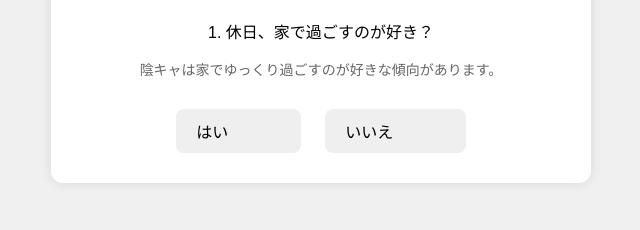
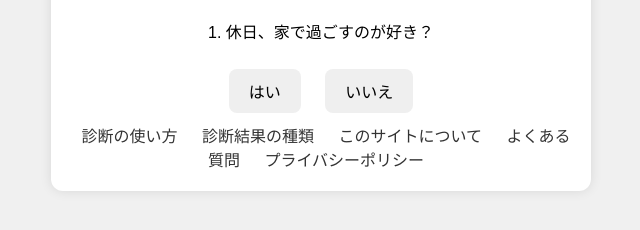
Before and after one commit to minminweb/quiz-app, a plain HTML site: page index.html in a window 1280 px wide. Shown: the part 110-340 px from the top of the page, without its empty margins (319-959 px from the left). Drawn offline with Linux system fonts and the light colour scheme.

Commit message:
Update index.html

```diff
--- a/index.html
+++ b/index.html
@@ -1,8 +1,8 @@
 <!DOCTYPE html>
 <html lang="ja">
 <head>
-  <meta charset="UTF-8" />
-  <meta name="viewport" content="width=device-width, initial-scale=1" />
+  <meta charset="UTF-8">
+  <meta name="viewport" content="width=device-width, initial-scale=1.0">
   <title>陰キャ or 陽キャ 診断クイズ</title>
   <style>
     body {
@@ -27,24 +27,16 @@
       border: none;
       border-radius: 8px;
       cursor: pointer;
-      white-space: nowrap;
     }
-    .hidden { display: none; }
     .result {
       font-size: 20px;
       font-weight: bold;
-      margin-top: 20px;
     }
-    .explanation {
-      font-size: 14px;
-      color: #666;
-      margin-top: 8px;
-      margin-bottom: 20px;
-    }
-    /* 「（陰）」「（陽）」を非表示に */
-    .hidden-label {
-      visibility: hidden;
-      /* 文字の幅も消したい場合はdisplay:noneでもOK */
+    .hidden { display: none; }
+    .nav-links a {
+      margin: 0 10px;
+      text-decoration: none;
+      color: #333;
     }
   </style>
 </head>
@@ -53,42 +45,38 @@
     <h1>陰キャ or 陽キャ 診断</h1>
     <div id="quiz">
       <p id="question">質問を読み込み中...</p>
-      <div class="explanation" id="explanation"></div>
-      <button onclick="answer(0)" id="btn0"><span class="choice-text"></span> <span class="hidden-label">（陰）</span></button>
-      <button onclick="answer(1)" id="btn1"><span class="choice-text"></span> <span class="hidden-label">（陽）</span></button>
+      <button onclick="answer(0)" id="btn0">選択肢A</button>
+      <button onclick="answer(1)" id="btn1">選択肢B</button>
     </div>
     <div id="result" class="hidden result"></div>
+
+    <div class="nav-links">
+      <a href="howto.html">診断の使い方</a>
+      <a href="result.html">診断結果の種類</a>
+      <a href="about.html">このサイトについて</a>
+      <a href="faq.html">よくある質問</a>
+      <a href="privacy.html">プライバシーポリシー</a>
+    </div>
   </div>
 
   <script>
     const quizData = [
-      { q: "休日、家で過ごすのが好き？", choices: ["はい", "いいえ"], score: [1, 0],
-        explanation: "陰キャは家でゆっくり過ごすのが好きな傾向があります。" },
-      { q: "初対面でも話しかけるタイプ？", choices: ["いいえ", "はい"], score: [1, 0],
-        explanation: "陽キャは初対面でもフレンドリーに話しかけることが多いです。" },
-      { q: "カラオケは好き？", choices: ["苦手", "大好き"], score: [1, 0],
-        explanation: "カラオケが好きな人は陽キャの特徴かも。" },
-      { q: "SNSの投稿頻度は？", choices: ["ほぼ投稿しない", "しょっちゅう投稿"], score: [1, 0],
-        explanation: "SNSの頻度は性格の傾向を表すことがあります。" },
-      { q: "飲み会のテンションは？", choices: ["静かに飲みたい", "ワイワイ盛り上がる"], score: [1, 0],
-        explanation: "陽キャは飲み会で盛り上がるのが好きな傾向があります。" },
-      { q: "友達の数は？", choices: ["少数精鋭", "めっちゃ多い"], score: [1, 0],
-        explanation: "友達の数は性格の違いを示します。" },
-      { q: "旅行は？", choices: ["一人旅が好き", "グループ旅行派"], score: [1, 0],
-        explanation: "一人旅を好むのは陰キャの可能性大。" },
-      { q: "体育祭、好き？", choices: ["苦手", "楽しみ！"], score: [1, 0],
-        explanation: "体育祭の好みも性格の表れです。" },
-      { q: "ライブやフェスは？", choices: ["行かない", "行く行く！"], score: [1, 0],
-        explanation: "ライブ好きは陽キャの傾向が。" },
-      { q: "あなたの本音は？", choices: ["目立ちたくない", "注目されたい"], score: [1, 0],
-        explanation: "注目されたいかどうかは大きな差です。" }
+      { q: "休日、家で過ごすのが好き？", choices: ["はい", "いいえ"], score: [1, 0] },
+      { q: "初対面でも話しかけるタイプ？", choices: ["いいえ", "はい"], score: [1, 0] },
+      { q: "カラオケは好き？", choices: ["苦手", "大好き"], score: [1, 0] },
+      { q: "SNSの投稿頻度は？", choices: ["ほぼ投稿しない", "しょっちゅう投稿"], score: [1, 0] },
+      { q: "飲み会のテンションは？", choices: ["静かに飲みたい", "ワイワイ盛り上がる"], score: [1, 0] },
+      { q: "友達の数は？", choices: ["少数精鋭", "めっちゃ多い"], score: [1, 0] },
+      { q: "旅行は？", choices: ["一人旅が好き", "グループ旅行派"], score: [1, 0] },
+      { q: "体育祭、好き？", choices: ["苦手", "楽しみ！"], score: [1, 0] },
+      { q: "ライブやフェスは？", choices: ["行かない", "行く行く！"], score: [1, 0] },
+      { q: "あなたの本音は？", choices: ["目立ちたくない", "注目されたい"], score: [1, 0] }
     ];
 
     let current = 0;
     let totalScore = 0;
 
     const questionEl = document.getElementById("question");
-    const explanationEl = document.getElementById("explanation");
     const btn0 = document.getElementById("btn0");
     const btn1 = document.getElementById("btn1");
     const quizBox = document.getElementById("quiz");
@@ -97,11 +85,8 @@
     function loadQuestion() {
       const q = quizData[current];
       questionEl.textContent = `${current + 1}. ${q.q}`;
-      explanationEl.textContent = q.explanation;
-
-      // 選択肢のテキストだけセット（（陰）（陽）はspanで非表示）
-      btn0.querySelector(".choice-text").textContent = q.choices[0];
-      btn1.querySelector(".choice-text").textContent = q.choices[1];
+      btn0.textContent = q.choices[0];
+      btn1.textContent = q.choices[1];
     }
 
     function answer(choice) {
@@ -117,27 +102,18 @@
     function showResult() {
       quizBox.classList.add("hidden");
       let resultText = "";
-      let adviceText = "";
-
-      // スコアは0～10なので5段階に分割
-      if (totalScore <= 2) {
-        resultText = "漆黒の闇陰キャ";
-        adviceText = "あなたはかなりの陰キャタイプ。自分のペースで無理せずいこう！";
-      } else if (totalScore <= 4) {
-        resultText = "大陰キャ";
-        adviceText = "落ち着いた陰キャ。じっくり考える力が強いよ。";
-      } else if (totalScore <= 6) {
-        resultText = "小陰キャ";
-        adviceText = "陰陽のバランスが取れたタイプ。柔軟に対応できるのが強み。";
-      } else if (totalScore <= 8) {
-        resultText = "小陽キャ";
-        adviceText = "明るさと落ち着きを併せ持つタイプ。周囲を和ませるムードメーカー。";
+      if (totalScore >= 9) {
+        resultText = "あなたは【漆黒の闇陰キャ】です。究極の内向性があなたの魅力。";
+      } else if (totalScore >= 7) {
+        resultText = "あなたは【大陰キャ】です。静かな情熱の持ち主。";
+      } else if (totalScore >= 5) {
+        resultText = "あなたは【小陰キャ】です。控えめだけど芯がある！";
+      } else if (totalScore >= 3) {
+        resultText = "あなたは【小陽キャ】です。やや明るめなナチュラルタイプ！";
       } else {
-        resultText = "大陽キャ";
-        adviceText = "元気いっぱいの陽キャ！エネルギッシュに毎日を楽しもう！";
+        resultText = "あなたは【大陽キャ】です。太陽のような存在✨";
       }
-
-      resultBox.innerHTML = `<p>${resultText}</p><p>${adviceText}</p>`;
+      resultBox.textContent = resultText;
       resultBox.classList.remove("hidden");
     }
 
```
